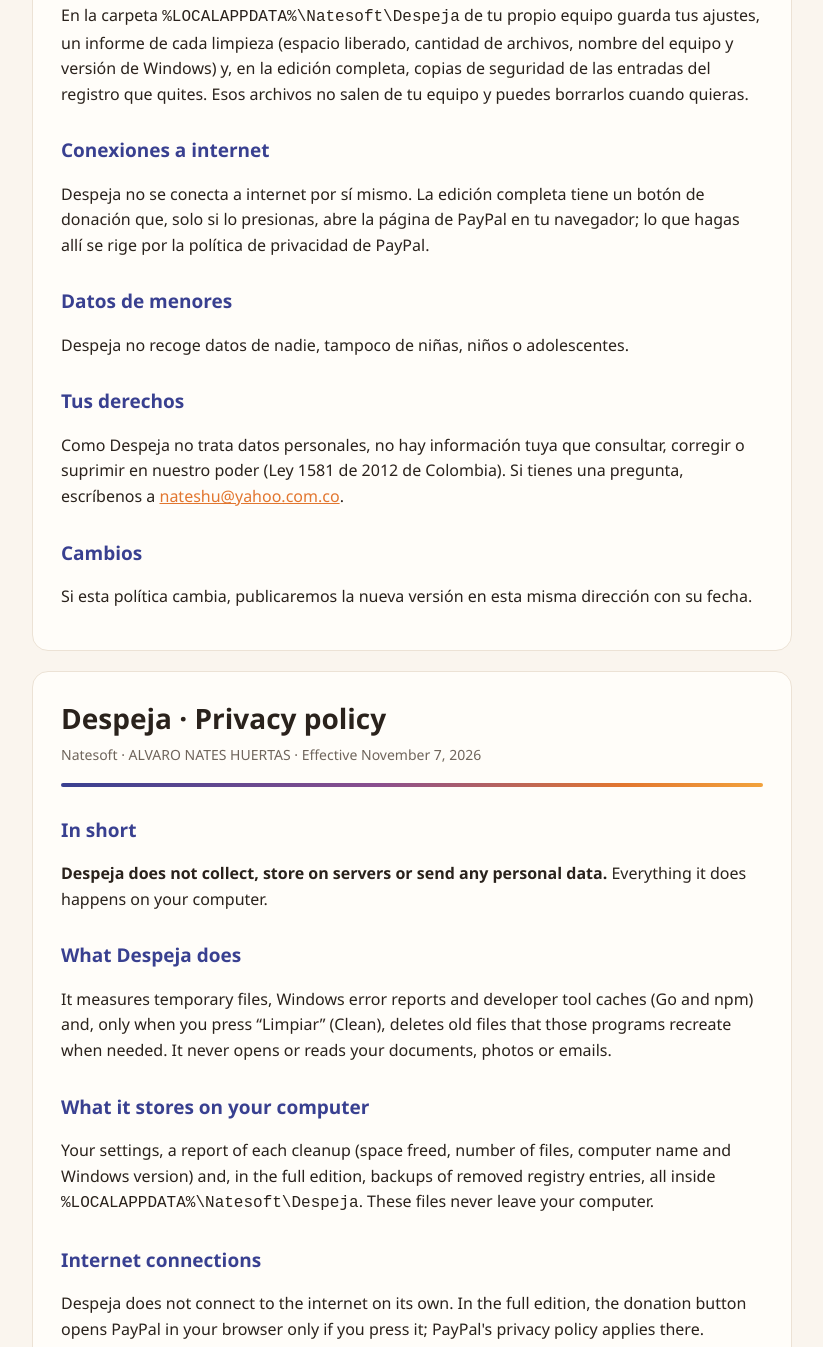
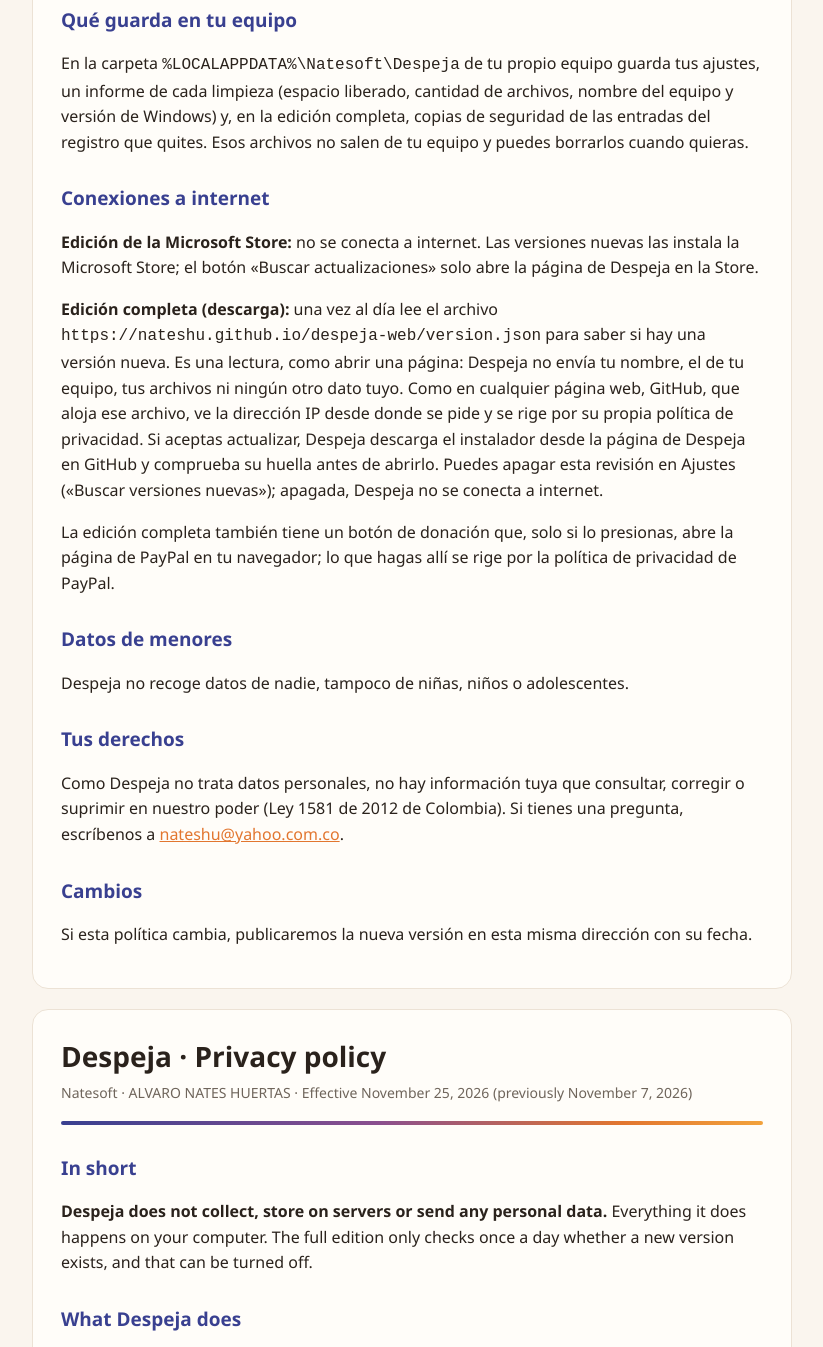
Before and after one commit to nateshu/despeja-web, a plain HTML site: page privacidad.html in a window 1280 px wide. Shown: the part 522-1869 px from the top of the page, without its empty margins (228-1051 px from the left). Drawn offline with Linux system fonts and the light colour scheme.

Commit message:
docs: describe the update check of the full edition
Co-Authored-By: Claude Opus 5.5 <noreply@anthropic.com>

```diff
--- a/privacidad.html
+++ b/privacidad.html
@@ -24,12 +24,13 @@
      dirección web pública con este texto. Despeja no recoge ni envía datos personales. -->
 <div class="card">
   <h1>Despeja · Política de privacidad</h1>
-  <p class="meta">Natesoft · ALVARO NATES HUERTAS · Vigente desde el 7 de noviembre de 2026</p>
+  <p class="meta">Natesoft · ALVARO NATES HUERTAS · Vigente desde el 25 de noviembre de 2026 (antes, desde el 7 de noviembre de 2026)</p>
   <div class="bar"></div>
 
   <h2>En pocas palabras</h2>
   <p><strong>Despeja no recoge, no guarda en servidores y no envía ningún dato personal.</strong>
-  Todo lo que hace ocurre dentro de tu equipo.</p>
+  Todo lo que hace ocurre dentro de tu equipo. La edición completa solo consulta una vez al día si hay
+  una versión nueva, y eso se puede apagar.</p>
 
   <h2>Qué hace Despeja con tu equipo</h2>
   <p>Despeja revisa carpetas de archivos temporales, informes de errores de Windows y cachés de
@@ -44,9 +45,17 @@
   quites. Esos archivos no salen de tu equipo y puedes borrarlos cuando quieras.</p>
 
   <h2>Conexiones a internet</h2>
-  <p>Despeja no se conecta a internet por sí mismo. La edición completa tiene un botón de donación que,
-  solo si lo presionas, abre la página de PayPal en tu navegador; lo que hagas allí se rige por la
-  política de privacidad de PayPal.</p>
+  <p><strong>Edición de la Microsoft Store:</strong> no se conecta a internet. Las versiones nuevas
+  las instala la Microsoft Store; el botón «Buscar actualizaciones» solo abre la página de Despeja en la Store.</p>
+  <p><strong>Edición completa (descarga):</strong> una vez al día lee el archivo
+  <code>https://nateshu.github.io/despeja-web/version.json</code> para saber si hay una versión nueva. Es una
+  lectura, como abrir una página: Despeja no envía tu nombre, el de tu equipo, tus archivos ni ningún otro
+  dato tuyo. Como en cualquier página web, GitHub, que aloja ese archivo, ve la dirección IP desde donde se
+  pide y se rige por su propia política de privacidad. Si aceptas actualizar, Despeja descarga el instalador
+  desde la página de Despeja en GitHub y comprueba su huella antes de abrirlo. Puedes apagar esta revisión
+  en Ajustes («Buscar versiones nuevas»); apagada, Despeja no se conecta a internet.</p>
+  <p>La edición completa también tiene un botón de donación que, solo si lo presionas, abre la página de
+  PayPal en tu navegador; lo que hagas allí se rige por la política de privacidad de PayPal.</p>
 
   <h2>Datos de menores</h2>
   <p>Despeja no recoge datos de nadie, tampoco de niñas, niños o adolescentes.</p>
@@ -62,11 +71,12 @@
 
 <div class="card" lang="en">
   <h1>Despeja · Privacy policy</h1>
-  <p class="meta">Natesoft · ALVARO NATES HUERTAS · Effective November 7, 2026</p>
+  <p class="meta">Natesoft · ALVARO NATES HUERTAS · Effective November 25, 2026 (previously November 7, 2026)</p>
   <div class="bar"></div>
   <h2>In short</h2>
   <p><strong>Despeja does not collect, store on servers or send any personal data.</strong>
-  Everything it does happens on your computer.</p>
+  Everything it does happens on your computer. The full edition only checks once a day whether a new
+  version exists, and that can be turned off.</p>
   <h2>What Despeja does</h2>
   <p>It measures temporary files, Windows error reports and developer tool caches (Go and npm) and,
   only when you press “Limpiar” (Clean), deletes old files that those programs recreate when needed.
@@ -76,8 +86,17 @@
   version) and, in the full edition, backups of removed registry entries, all inside
   <code>%LOCALAPPDATA%\Natesoft\Despeja</code>. These files never leave your computer.</p>
   <h2>Internet connections</h2>
-  <p>Despeja does not connect to the internet on its own. In the full edition, the donation button opens
-  PayPal in your browser only if you press it; PayPal's privacy policy applies there.</p>
+  <p><strong>Microsoft Store edition:</strong> it does not connect to the internet. New versions are
+  installed by the Microsoft Store; the “Check for updates” button only opens the Despeja page in the Store.</p>
+  <p><strong>Full edition (download):</strong> once a day it reads
+  <code>https://nateshu.github.io/despeja-web/version.json</code> to learn whether a new version exists. It is a
+  read, like opening a web page: Despeja does not send your name, your computer's name, your files or any other
+  data about you. As with any web page, GitHub, which hosts that file, sees the IP address of the request and
+  follows its own privacy policy. If you accept an update, Despeja downloads the installer from the Despeja
+  page on GitHub and checks its fingerprint before opening it. You can turn this check off in Settings
+  (“Check for new versions”); when it is off, Despeja does not connect to the internet.</p>
+  <p>The full edition also has a donation button that opens PayPal in your browser only if you press it;
+  PayPal's privacy policy applies there.</p>
   <h2>Contact</h2>
   <p><a href="mailto:nateshu@yahoo.com.co">nateshu@yahoo.com.co</a></p>
 </div>
```
Also changed, not shown: index.html (+1 -1 lines).
